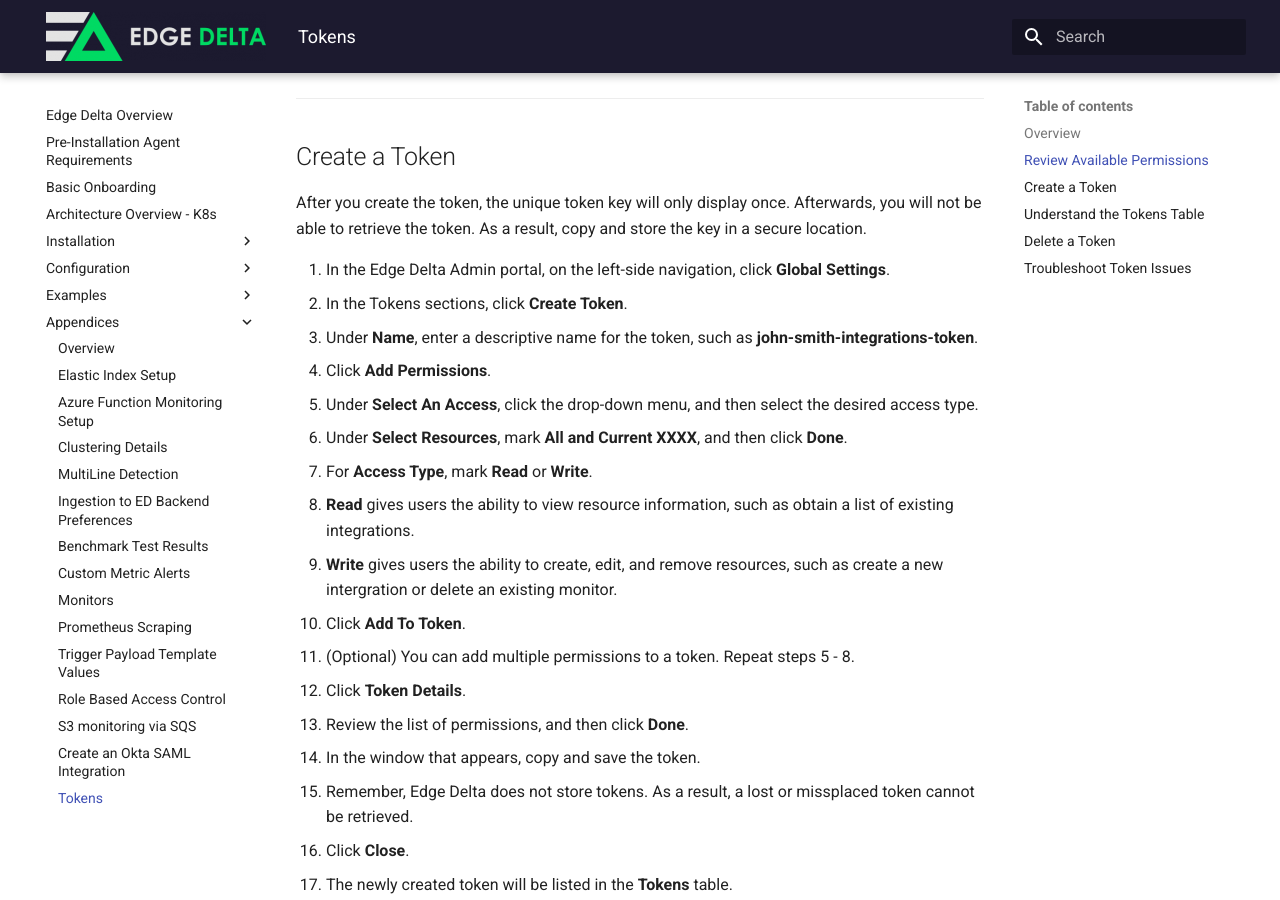
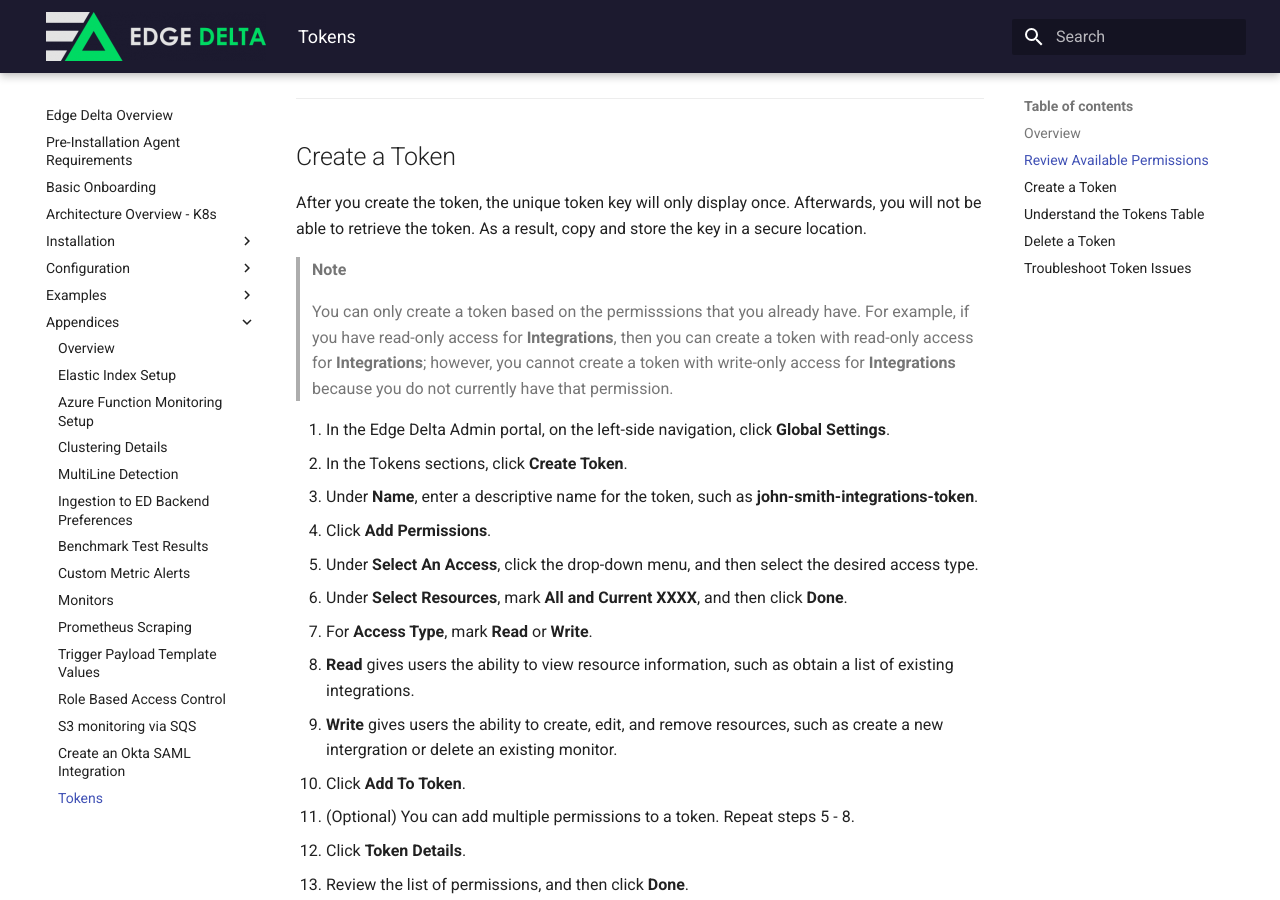
Before and after one commit to edgedelta/docs, an MkDocs documentation site: the page built from docs/appendices/tokens.md, in a window 1280 px wide and 900 px high, scrolled down 1232 px. Built offline with MkDocs 1.6.1 and Material for MkDocs 9.7.7, drawn with Linux system fonts in a browser that asks for light colours.

Commit message:
Update tokens.md

```diff
--- a/docs/appendices/tokens.md
+++ b/docs/appendices/tokens.md
@@ -36,6 +36,10 @@ When you create a token, you can add the following permissions for read / write
 ## Create a Token
 
 After you create the token, the unique token key will only display once. Afterwards, you will not be able to retrieve the token. As a result, copy and store the key in a secure location.
+
+> **Note**
+>
+> You can only create a token based on the permisssions that you already have. For example, if you have read-only access for **Integrations**, then you can create a token with read-only access for **Integrations**; however, you cannot create a token with write-only access for **Integrations** because you do not currently have that permission.
 
 1. In the Edge Delta Admin portal, on the left-side navigation, click **Global Settings**.
 2. In the Tokens sections, click  **Create Token**.
```
